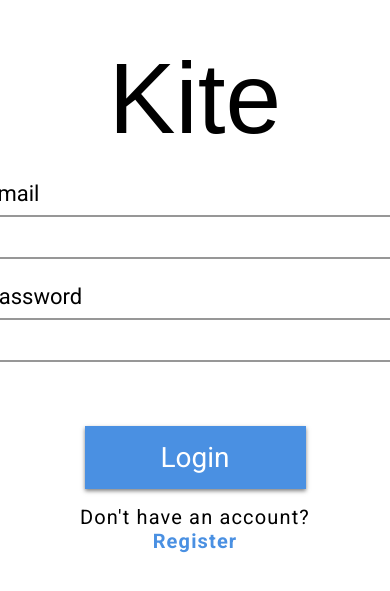
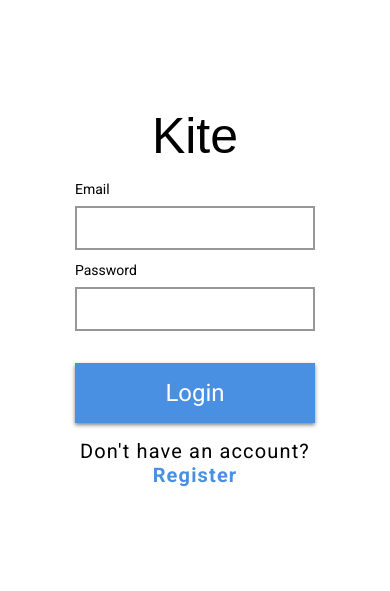
Before and after one commit to RaduBesliu/kite, a React (Create React App) app in the folder kite/: page /login in a window 390 px wide. Shown: the part 125-716 px from the top of the page. Built offline with nearby package versions, Linux system fonts and the light colour scheme; no server answers; the HTML template or start-up script is replaced by a standard one; a web font is replaced by a local one.

Commit message:
add font changes ( file will be removed )

```diff
--- a/kite/src/pages/Login/login.css
+++ b/kite/src/pages/Login/login.css
@@ -69,3 +69,30 @@ body {
   box-shadow: none;
   transform: translate(2px, 4px);
 }
+
+.form__change-page {
+  font-size: 20px;
+}
+
+@media (max-width: 1000px) {
+  .title {
+    font-size: 50px;
+  }
+
+  .input--flex {
+    margin-top: 12px;
+    font-size: 14px;
+    width: 100%;
+  }
+
+  .form__submit {
+    margin-top: 32px;
+    width: 240px;
+    height: 60px;
+    font-size: 24px;
+  }
+
+  .form__change-page {
+    font-size: 16px;
+  }
+}
```
